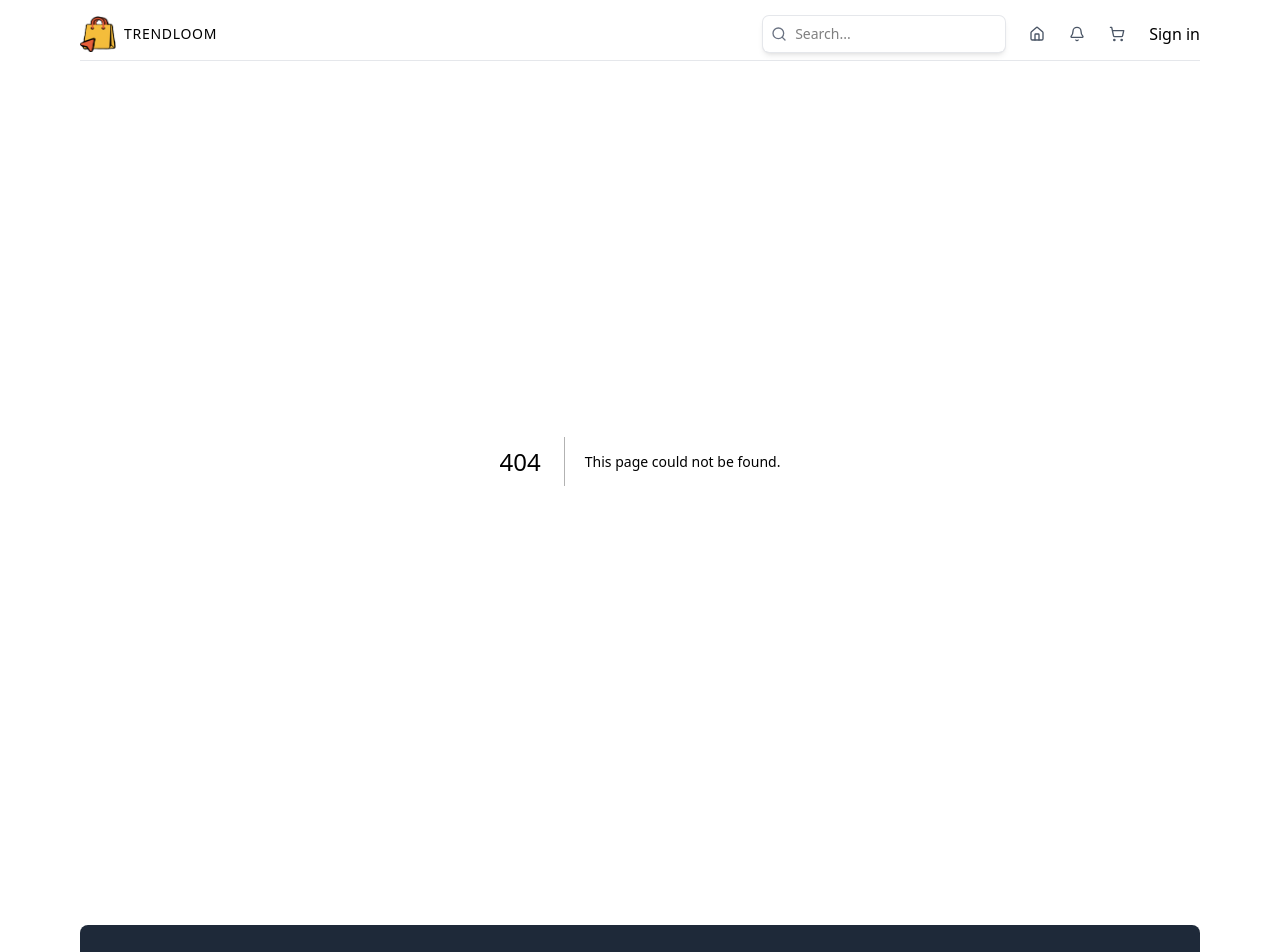
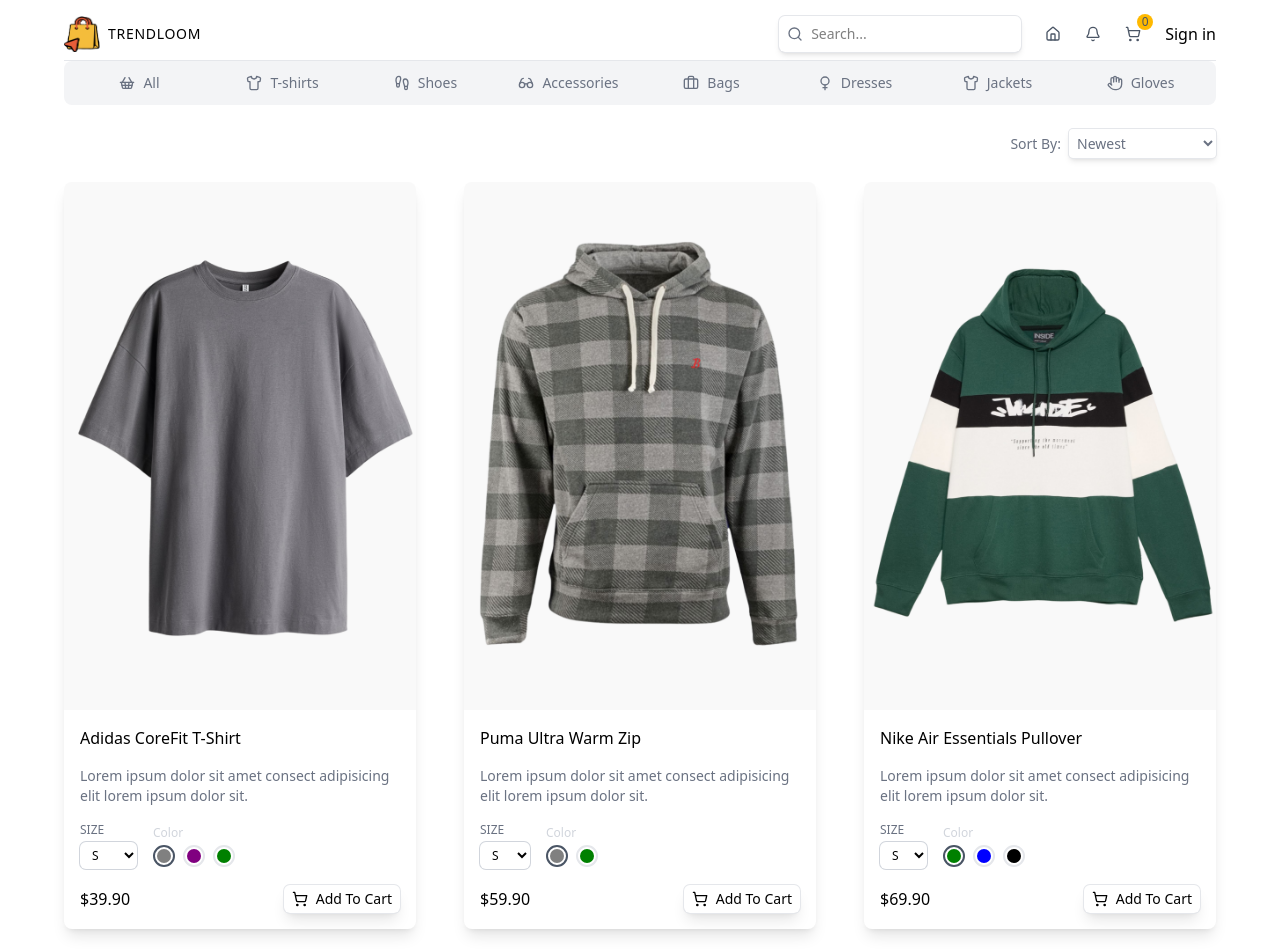
Before and after one commit to RahulSingh-64bit/E-commerce-App, a Next.js app: page /products in a window 1280 px wide. Before the commit this address had no page. Shown: the top 952 px of the page. Built offline with nearby package versions, Linux system fonts and the light colour scheme.

Commit message:
feat: add new product page &  new components
-new product page
-added Filter component for sorting products
-added shopping cart component and its page

```diff
--- /dev/null
+++ b/src/app/cart/page.tsx
@@ -0,0 +1,161 @@
+"use client";
+
+import { CartItemsType } from "@/types";
+import { ArrowRight } from "lucide-react";
+import { useRouter, useSearchParams } from "next/navigation";
+
+const steps = [
+  {
+    id: 1,
+    title: "Shopping Cart",
+  },
+  {
+    id: 2,
+    title: "Shipping Address",
+  },
+  {
+    id: 3,
+    title: "Payment Method",
+  },
+];
+
+//TEMPORARY
+const cartItems: CartItemsType = [
+  {
+    id: 1,
+    name: "Adidas CoreFit T-Shirt",
+    shortDescription:
+      "Lorem ipsum dolor sit amet consect adipisicing elit lorem ipsum dolor sit.",
+    description:
+      "Lorem ipsum dolor sit amet consect adipisicing elit lorem ipsum dolor sit. Lorem ipsum dolor sit amet consect adipisicing elit lorem ipsum dolor sit. Lorem ipsum dolor sit amet consect adipisicing elit lorem ipsum dolor sit.",
+    price: 39.9,
+    sizes: ["s", "m", "l", "xl", "xxl"],
+    colors: ["gray", "purple", "green"],
+    images: {
+      gray: "/products/1g.png",
+      purple: "/products/1p.png",
+      green: "/products/1gr.png",
+    },
+    quantity: 1,
+    selectedSize: "m",
+    selectedColor: "gray",
+  },
+  {
+    id: 2,
+    name: "Puma Ultra Warm Zip",
+    shortDescription:
+      "Lorem ipsum dolor sit amet consect adipisicing elit lorem ipsum dolor sit.",
+    description:
+      "Lorem ipsum dolor sit amet consect adipisicing elit lorem ipsum dolor sit. Lorem ipsum dolor sit amet consect adipisicing elit lorem ipsum dolor sit. Lorem ipsum dolor sit amet consect adipisicing elit lorem ipsum dolor sit.",
+    price: 59.9,
+    sizes: ["s", "m", "l", "xl"],
+    colors: ["gray", "green"],
+    images: { gray: "/products/2g.png", green: "/products/2gr.png" },
+    quantity: 1,
+    selectedSize: "l",
+    selectedColor: "gray",
+  },
+  {
+    id: 3,
+    name: "Nike Air Essentials Pullover",
+    shortDescription:
+      "Lorem ipsum dolor sit amet consect adipisicing elit lorem ipsum dolor sit.",
+    description:
+      "Lorem ipsum dolor sit amet consect adipisicing elit lorem ipsum dolor sit. Lorem ipsum dolor sit amet consect adipisicing elit lorem ipsum dolor sit. Lorem ipsum dolor sit amet consect adipisicing elit lorem ipsum dolor sit.",
+    price: 69.9,
+    sizes: ["s", "m", "l"],
+    colors: ["green", "blue", "black"],
+    images: {
+      green: "/products/3gr.png",
+      blue: "/products/3b.png",
+      black: "/products/3bl.png",
+    },
+    quantity: 1,
+    selectedSize: "l",
+    selectedColor: "blue",
+  },
+];
+
+const CartPage = () => {
+  const searchParams = useSearchParams();
+  const router = useRouter();
+
+  const activeStep = parseInt(searchParams.get("step") || "1");
+
+  return (
+    <div className="flex flex-col gap-8 items-center justify-center mt-12">
+      {/* TITLE */}
+      <h1 className="text-2xl font-medium">Your Shopping Cart</h1>
+
+      {/* STEPS */}
+      <div className="flex flex-col lg:flex-row items-center gap-8 lg:gap-16">
+        {steps.map((steps) => (
+          <div
+            className={`flex items-center gap-2 border-b-2 pb-4 ${
+              steps.id === activeStep ? "border-gray-800" : "border-gray-200"
+            }`}
+            key={steps.id}
+          >
+            <div
+              className={`w-6 h-6 flex items-center justify-center rounded-full text-white ${
+                steps.id === activeStep ? "bg-gray-800" : "bg-gray-400"
+              }`}
+            >
+              {steps.id}
+            </div>
+            <p
+              className={`text-sm font-medium ${
+                steps.id === activeStep ? "text-gray-800" : "text-gray-400"
+              }`}
+            >
+              {steps.title}
+            </p>
+          </div>
+        ))}
+      </div>
+
+      {/* STEPS & DETAILS */}
+      <div className="w-full flex flex-col lg:flex-row gap-16">
+        {/* STEPS */}
+        <div className="w-full lg:w-7/12 shadow-lg border-1 border-gray-100 p-8 rounder-lg flex flex-col gap-8 ">
+          1
+        </div>
+
+        {/* DETAILS */}
+        <div className="w-full lg:w-5/12 shadow-lg border-1 border-gray-100 p-8 rounded-lg flex flex-col gap-8">
+          <h2 className="font-semibold">Cart Details</h2>
+          <div className="flex flex-col gap-4">
+
+             <div className="flex justify-between text-sm">
+              <p className=" text-gray-500">Subtotal</p>
+              <p className="font-medium">${cartItems.reduce((acc,item)=>acc+item.price*item.quantity,0).toFixed(2)}</p>
+            </div>
+
+             <div className="flex justify-between text-sm">
+              <p className=" text-gray-500">Discount (10%)</p>
+              <p className="font-medium">$10</p>
+            </div>
+
+             <div className="flex justify-between text-sm">
+              <p className=" text-gray-500">Shipping Fee</p>
+              <p className="font-medium">$9.99</p>
+            </div>
+
+             <hr className="border-gray-300" />
+
+             <div className="flex justify-between ">
+              <p className=" text-gray-800 font-semibold">Total</p>
+              <p className="font-medium">${cartItems.reduce((acc,item)=>acc+item.price*item.quantity,0).toFixed(2)}</p>
+            </div>
+
+          </div>
+          { activeStep === 1 && <button onClick={()=>router.push("/cart?step=2", {scroll:false})} className="w-full bg-gray-800 text-white hover:bg-gray-900 transition-all duration-300 p-2 rounded-lg cursor-pointer flex items-center justify-center gap-2">
+            Continue <ArrowRight className="w-3 h-3" />
+          </button>}
+        </div>
+      </div>
+    </div>
+  );
+};
+
+export default CartPage;
--- a/src/app/layout.tsx
+++ b/src/app/layout.tsx
@@ -29,7 +29,7 @@ export default function RootLayout({
       <body
         className={`${geistSans.variable} ${geistMono.variable} antialiased`}
       >
-        <div className="mx-auto p-4 sm:max-w-xl md:max-w-2xl lg:max-w-3xl xl:max-w-6xl">
+        <div className="mx-auto p-4 sm:px-0 sm:max-w-xl md:max-w-2xl lg:max-w-3xl xl:max-w-6xl">
           <Navbar />
           {children}
           <Footer />
--- a/src/app/page.tsx
+++ b/src/app/page.tsx
@@ -1,13 +1,14 @@
 import ProductList from "@/components/ProductList"
 import Image from "next/image"
 
-const Homepage = () => {
+const Homepage = async({searchParams,}:{searchParams: Promise<{category: string}>}) => {
+  const category = (await searchParams).category;
   return (
     <div className="">
     <div className="relative aspect-[3/1] mb-12">
       <Image src="/featured.png" alt="Featured product" fill/>
     </div>
-    <ProductList />
+    <ProductList category={category} params="homepage"/>
     </div>
   )
 }
--- /dev/null
+++ b/src/app/products/page.tsx
@@ -0,0 +1,12 @@
+import ProductList from "@/components/ProductList"
+
+const ProductPage = async({searchParams,}:{searchParams: Promise<{category: string}>}) => {
+  const category = (await searchParams).category;
+  return (
+    <div className="">
+        <ProductList category={category} params="products"/>
+    </div>
+  )
+}
+
+export default ProductPage
--- /dev/null
+++ b/src/components/Filter.tsx
@@ -0,0 +1,30 @@
+"use client"
+
+import { usePathname, useRouter, useSearchParams } from "next/navigation"
+
+const Filter = () => {
+
+    const searchParams = useSearchParams();
+    const router = useRouter();
+    const pathName = usePathname();
+
+    const handleFilter = (value: string) => {
+    const params = new URLSearchParams(searchParams);
+    params.set("sort", value);
+    router.push(`${pathName}?${params.toString()}`,{scroll:false});
+  };
+
+  return (
+    <div className="flex items-center justify-end gap-2 text-sm text-gray-500 my-6">
+        <span>Sort By:</span>
+        <select name="sort" id="sort" className="ring-1 ring-gray-200 shadow-md p-1 rounded-sm" onChange={(e)=>handleFilter(e.target.value )}>
+            <option value="newest">Newest</option>
+            <option value="oldest">Oldest</option>
+            <option value="asc">Price: Low to High</option>
+            <option value="desc">Price: High to Low</option>
+        </select>
+    </div>
+  )
+}
+
+export default Filter;
--- a/src/components/Footer.tsx
+++ b/src/components/Footer.tsx
@@ -13,7 +13,7 @@ const Footer = () => {
             height={36}
             className="w-6 h-6 md:w-9 md:h-9"
           />
-          <p className=" hidden p-2 md:block text-md font-medium text-white tracking-wider">TRENDLOOM</p>
+          <p className=" hidden p-2 md:block text-sm font-medium text-white tracking-wider">TRENDLOOM</p>
         </Link>
         <p className="text-xs text-gray-400">© 2025 TRENDLOOM</p>
         <p className="text-xs text-gray-400">All rights reserved.</p>
--- a/src/components/Navbar.tsx
+++ b/src/components/Navbar.tsx
@@ -2,6 +2,7 @@ import Image from "next/image";
 import Link from "next/link";
 import SearchBar from "./SearchBar";
 import { Bell, Home, ShoppingCart } from "lucide-react";
+import ShoppingCartIcon from "./ShoppingCartIcon";
 
 const Navbar = () => {
   return (
@@ -25,7 +26,7 @@ const Navbar = () => {
              <Home className="w-4 h-4 text-gray-600"/>
          </Link>
         <Bell className="w-4 h-4 text-gray-600"/>
-        <ShoppingCart className="w-4 h-4 text-gray-600"/>
+        <ShoppingCartIcon />
         <Link href="/login"> Sign in </Link>
 
       </div>
--- a/src/components/ProductCard.tsx
+++ b/src/components/ProductCard.tsx
@@ -4,15 +4,34 @@ import { ProductType } from "@/types";
 import { ShoppingCart } from "lucide-react";
 import Image from "next/image";
 import Link from "next/link";
+import { useState } from "react";
 
 const ProductCard = ({ product }: { product: ProductType }) => {
+  const [productTypes, setProductType] = useState({
+    size: product.sizes[0],
+    color: product.colors[0],
+  });
+
+  const handleProductType = ({
+    type,
+    value,
+  }: {
+    type: "size" | "color";
+    value: string;
+  }) => {
+
+    setProductType((prev)=> ({
+      ...prev, [type]:value,
+    }))
+  };
+
   return (
     <div className="shadow-lg rounded-lg overflow-hidden">
       {/* IMAGE */}
       <Link href={`/product/${product.id}`}>
         <div className="relative aspect-[2/3]">
           <Image
-            src={product.images[product.colors[0]]}
+            src={product.images[productTypes.color]}
             alt={product.name}
             fill
             className="object-cover hover:scale-105 transition-all duration-300"
@@ -34,6 +53,9 @@ const ProductCard = ({ product }: { product: ProductType }) => {
               name="size"
               id="size"
               className="ring ring-gray-300 rounded-md px-2 py-1"
+              onChange={(e) =>
+                handleProductType({ type: "size", value: e.target.value })
+              }
             >
               {product.sizes.map((size) => (
                 <option key={size} value={size}>
@@ -48,7 +70,17 @@ const ProductCard = ({ product }: { product: ProductType }) => {
             <span className="text-gray-300">Color</span>
             <div className="flex items-center gap-2">
               {product.colors.map((color) => (
-                <div className="" key={color}>
+                <div
+                  className={`cursor-pointer border-1 ${
+                    productTypes.color === color
+                      ? "border-gray-600"
+                      : "border-gray-200"
+                  } rounded-full border-2 p-[2px]`}
+                  key={color}
+                  onClick={() =>
+                    handleProductType({ type: "color", value: color })
+                  }
+                >
                   <div
                     className="w-[14px] h-[14px] rounded-full"
                     style={{ backgroundColor: color }}
@@ -63,7 +95,7 @@ const ProductCard = ({ product }: { product: ProductType }) => {
         <div className="flex items-center justify-between">
           <p className="font-medium">${product.price.toFixed(2)}</p>
           <button className="ring-1 ring-gray-200 shadow-lg rounded-md px-2 py-1 text-sm cursor-pointer hover:text-white hover:bg-black transition-all duration-300 flex items-center gap-2">
-           <ShoppingCart className="w-4 h-4" />  Add To Cart
+            <ShoppingCart className="w-4 h-4" /> Add To Cart
           </button>
         </div>
       </div>
--- a/src/components/ProductList.tsx
+++ b/src/components/ProductList.tsx
@@ -1,11 +1,14 @@
 // temporary
 
-import { ProductsType } from "@/types"
+import { ProductsType } from "@/types";
 import ProductCard from "./ProductCard";
 import Categories from "./Categories";
+import Link from "next/link";
+import Filter from "./Filter";
 
-const products : ProductsType = [
-    {
+//TEMPORARY
+const products: ProductsType = [
+  {
     id: 1,
     name: "Adidas CoreFit T-Shirt",
     shortDescription:
@@ -115,20 +118,22 @@ const products : ProductsType = [
   },
 ];
 
-const ProductList = () => {
+const ProductList = ({category, params}: {category:string, params:"homepage" | "products"}) => {
   return (
     <div className="w-full ">
       <Categories />
+      {params === "products" && <Filter/> }
       <div className="grid grid-cols-1 sm:grid-cols-2 xl:grid-cols-3 2xl:grid-cols-4 gap-12 ">
-      {products.map((product) =>(
-        <ProductCard key={product.id} product={product}/>
+        {products.map((product) => (
+          <ProductCard key={product.id} product={product} />
+        ))}
+      </div>
+        <Link href={category ? `/products/?category=${category}`:"/products"}
+        className="flex justify-end mt-4 text-sm underline text-gray-400"
+        >View all products</Link>
 
-      ) )}
+    </div>
+  );
+};
 
-
-      </div>
-    </div>
-  )
-}
-
-export default ProductList
+export default ProductList;
--- /dev/null
+++ b/src/components/ShoppingCartIcon.tsx
@@ -0,0 +1,18 @@
+"use client"
+
+import { ShoppingCart } from "lucide-react"
+import Link from "next/link"
+
+const ShoppingCartIcon = () => {
+  return (
+
+    <Link href="/cart" className="relative">
+        <ShoppingCart className="w-4 h-4 text-gray-600"/>
+        <span className="absolute w-4 h-4 -top-3 -right-3 bg-amber-400 text-gray-600 rounded-full flex items-center justify-center text-xs font-medium ">0</span>
+    </Link>
+
+  )
+}
+
+
+export default ShoppingCartIcon
```
Also changed, not shown: src/types.ts (+9 -0 lines).
